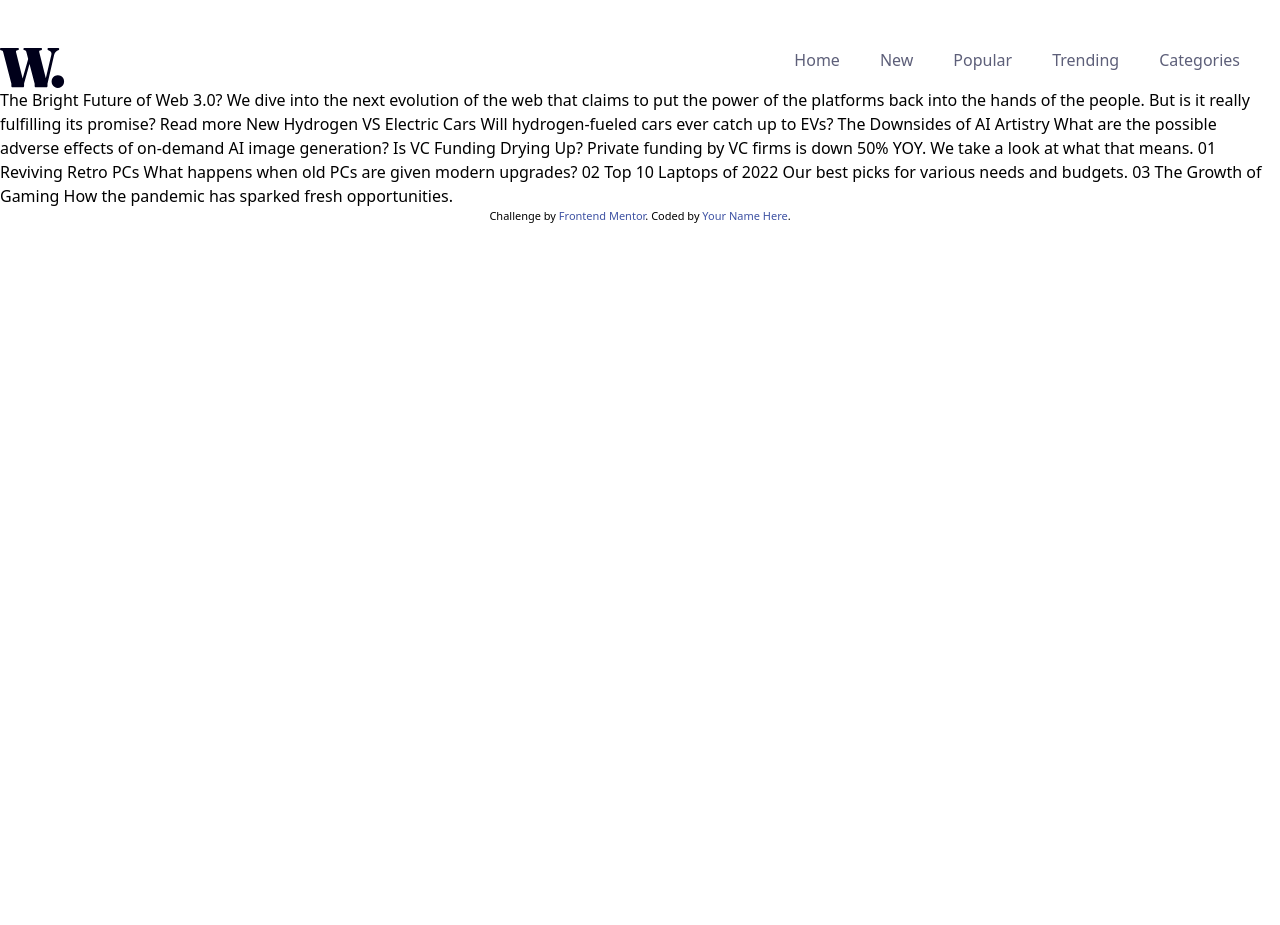
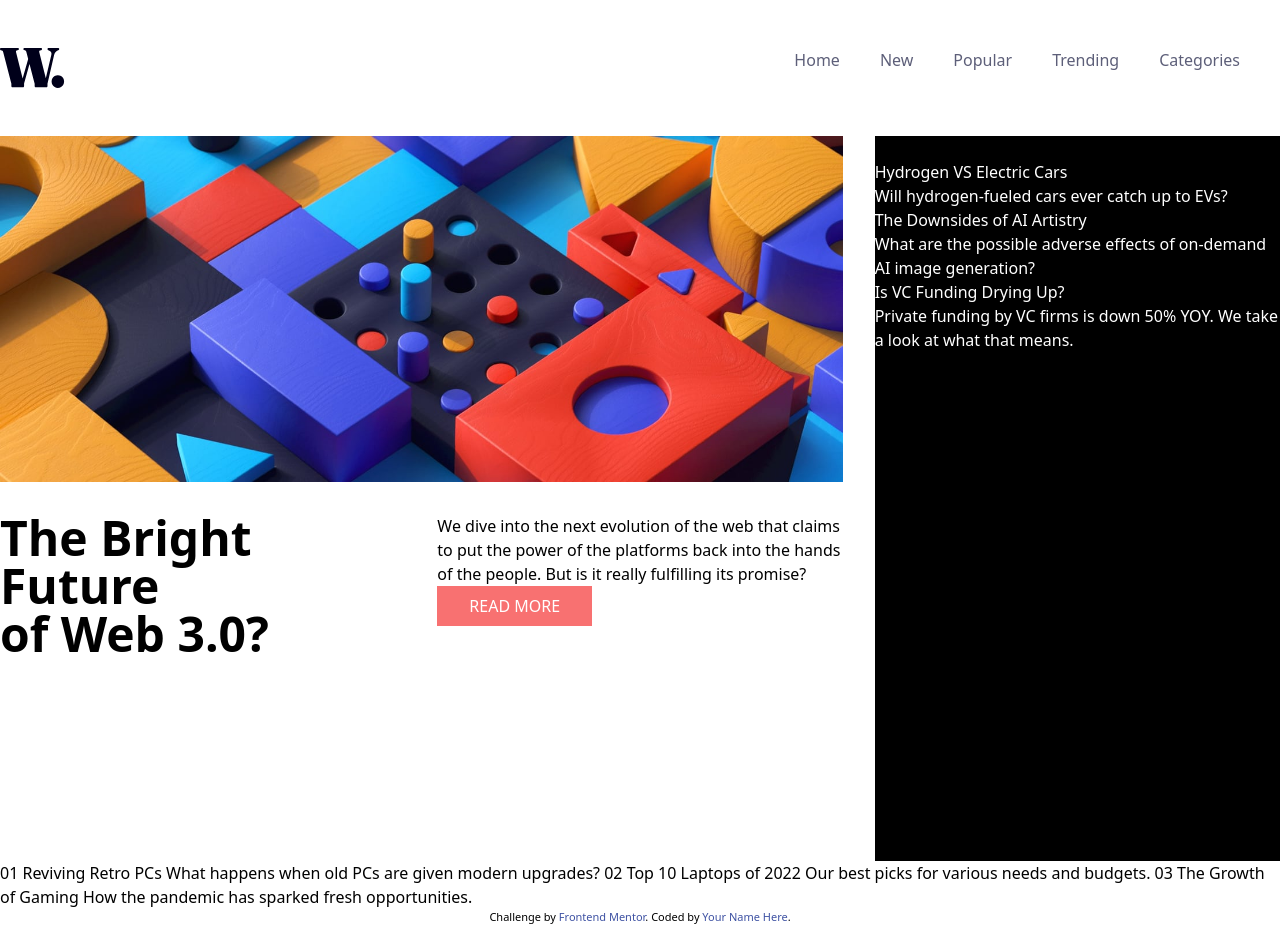
Before and after one commit to MikiHousse/News-homepage, a website: page index.html in a window 1280 px wide. Before the commit the page ends 800 px from the top, so only its background shows below. Drawn offline with Linux system fonts and the light colour scheme.

Commit message:
Верстка основного блока страницы

```diff
--- a/index.html
+++ b/index.html
@@ -28,29 +28,44 @@
       </ul>
     </nav>
   </header>
+  <main class="container mx-auto pt-12">
+    <section class="grid grid-cols-6 gap-8">
+      <div class="grid col-start-1 col-end-5 grid-rows-2 grid-cols-2 gap-8">
+        <img class="col-span-2" src="./assets/images/image-web-3-desktop.jpg" width="1000" height="230" alt="">
+        <p class="font-bold text-5xl">The Bright <br> Future <br> of Web 3.0?</p>
+        <div>
+          <p>We dive into the next evolution of the web that claims to put the power of the platforms back into the hands of the people.
+            But is it really fulfilling its promise?</p>
+            <a class="inline-block text-white bg-red-400 py-2 px-8 uppercase" href="#">Read more</a>
+        </div>
+      </div>
+      <div class="col-start-5 col-end-7 bg-black">
+        <h2>New</h2>
+        <ul class="text-white">
+          <li>
+            <p>Hydrogen VS Electric Cars</p>
+            <p>Will hydrogen-fueled cars ever catch up to EVs?</p>
+          </li>
+          <li>
+            <p>The Downsides of AI Artistry</p>
+            <p>What are the possible adverse effects of on-demand AI image generation?</p>
+          </li>
+          <li>
+            <p>Is VC Funding Drying Up?</p>
+            <p>Private funding by VC firms is down 50% YOY. We take a look at what that means.</p>
+          </li>
+        </ul>
+      </div>
+    </section>
+  </main>
 
 
 
 
 
 
-  The Bright Future of Web 3.0?
 
-  We dive into the next evolution of the web that claims to put the power of the platforms back into the hands of the people.
-  But is it really fulfilling its promise?
 
-  Read more
-
-  New
-
-  Hydrogen VS Electric Cars
-  Will hydrogen-fueled cars ever catch up to EVs?
-
-  The Downsides of AI Artistry
-  What are the possible adverse effects of on-demand AI image generation?
-
-  Is VC Funding Drying Up?
-  Private funding by VC firms is down 50% YOY. We take a look at what that means.
 
   01
   Reviving Retro PCs
```
Also changed, not shown: css/style.css.
